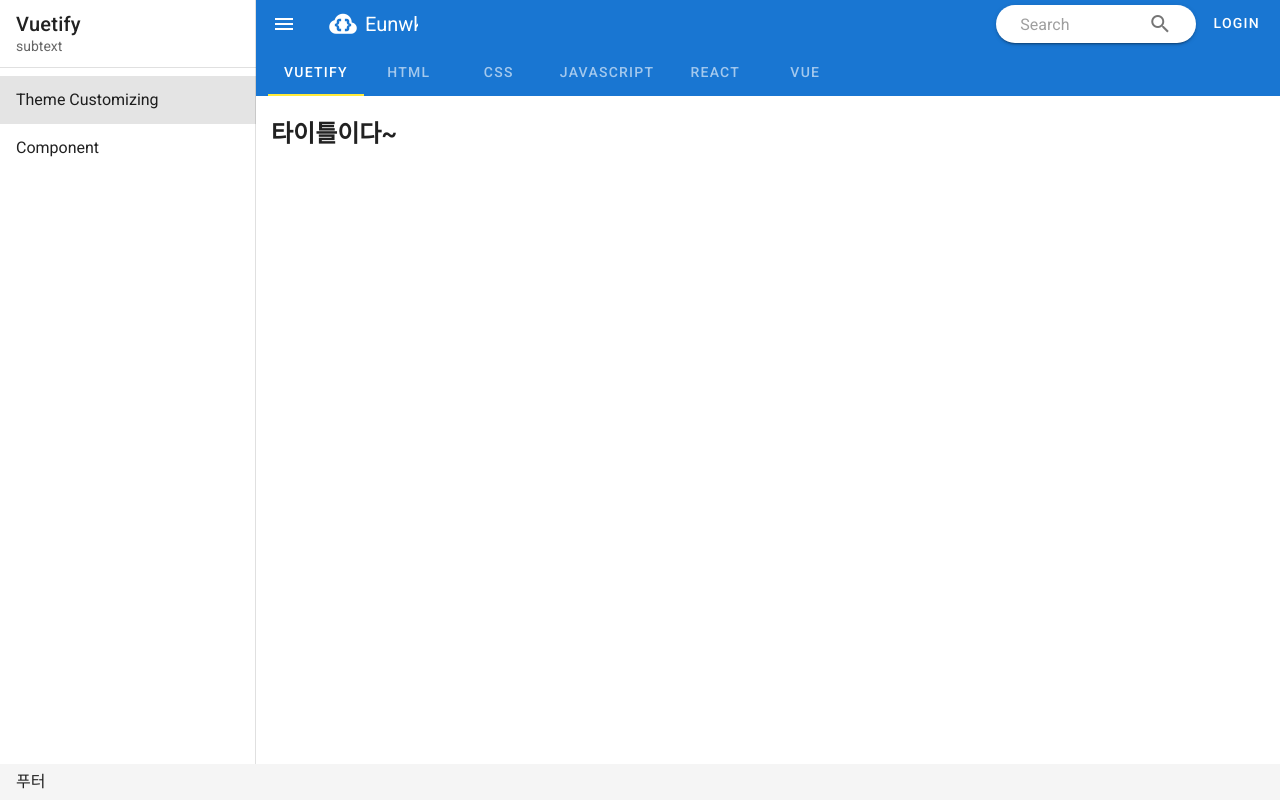
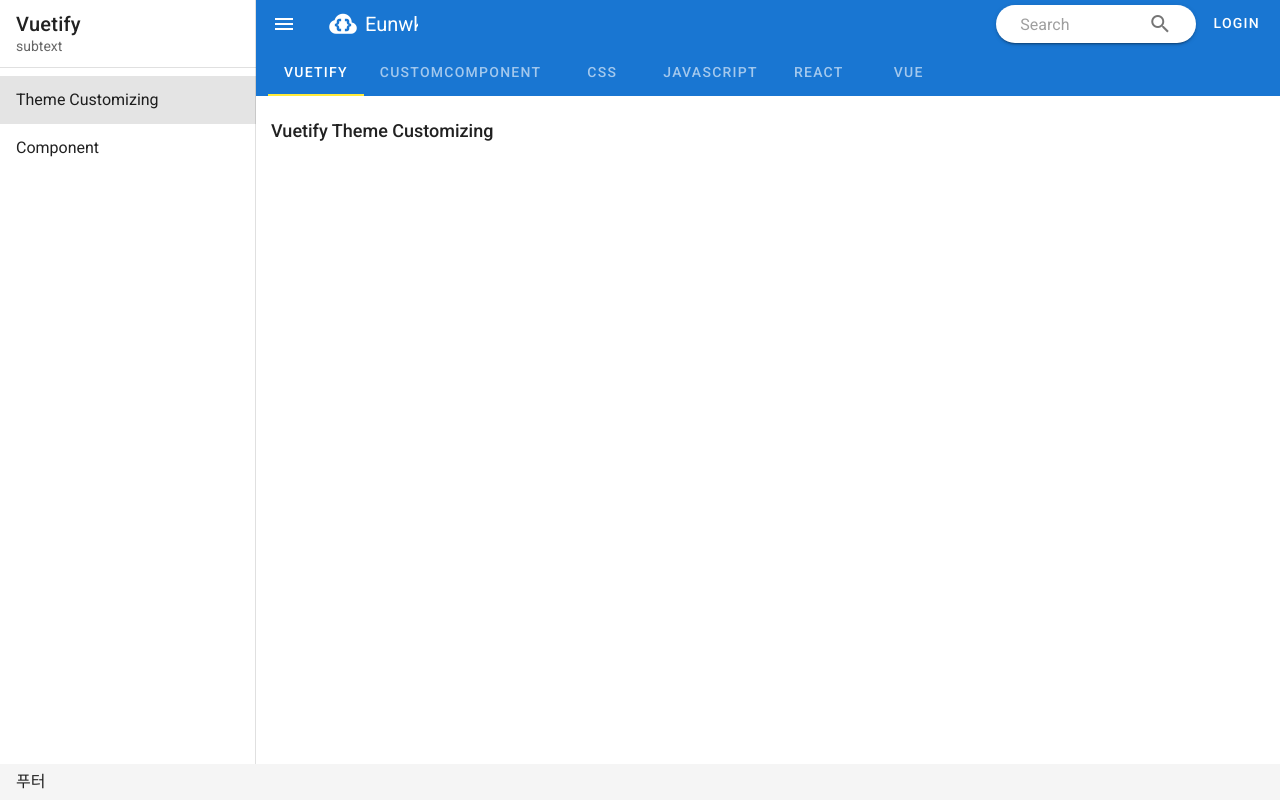
Before and after one commit to eunwk/eunwk-vue-template, a Vue app in the folder vue2-vuetify2/: page /vuetify/theme in a window 1280 px wide. Built offline with nearby package versions, Linux system fonts and the light colour scheme.

Commit message:
sectionTitle 추가, eslint 예외 적용

```diff
--- a/vue2-vuetify2/src/components/SectionTitle.vue
+++ b/vue2-vuetify2/src/components/SectionTitle.vue
@@ -1,20 +1,100 @@
 <template>
   <div class="section-title-area">
-    <h1>타이틀이다~</h1>
+    <div :class="computeDepth"><v-icon v-if="icon" class="mr-2">{{ icon }}</v-icon>{{ title }}</div>
+    <div class="section-extra-area">
+      <slot></slot>
+    </div>
   </div>
 </template>
 
 <script>
-
 export default {
   name: 'SectionTitle',
+  props: {
+    title: {
+      type: String,
+      default: '',
+    },
+    depth: {
+      type: String,
+      default: '1',
+    },
+    icon: {
+      type: String,
+      default: null,
+    },
+  },
   data: () => ({
   }),
+  computed: {
+    computeDepth() {
+      return `section-title depth-${this.depth}`;
+    },
+  },
   methods: {
   },
 };
 </script>
 
-<style scoped>
+<style>
+.section-title-area {
+  margin-bottom: 8px;
+  display: flex;
+  align-items: center;
+  justify-content: space-between;
+  min-height: 28px;
+}
+.section-title {
+  margin-right: 10px;
+  font-weight: 500;
+}
+
+.section-title.depth-1 {
+  font-size: 18px;
+}
+
+.section-title.depth-2{
+  font-size: 16px;
+}
+
+.section-title.depth-3{
+  font-size: 16px;
+  font-weight: 400;
+}
+
+.section-title.depth-4{
+  font-size: 14px;
+  font-weight: 400;
+}
+
+/* .section-title .v-icon {
+  margin-left: -8px;
+} */
+
+.section-extra-area {
+  display: flex;
+  align-items: center;
+}
+
+.section-extra-area>*:not(:last-child) {
+  margin-right: 5px;
+}
+.section-extra-area>button {
+  height: 28px !important;
+}
+
+.section-extra-area .v-input__slot[role='combobox'] {
+  height: 28px;
+  min-height: 28px !important;
+}
+
+.section-extra-area .v-input__slot[role='combobox'] .v-input__append-inner {
+  align-self: center;
+  margin-top: 0 !important;
+}
+
+.section-extra-area .v-text-field--outlined.v-input--dense .v-label {
+  top: auto;
+}
 
 </style>
--- a/vue2-vuetify2/src/layouts/SubPageLayout.vue
+++ b/vue2-vuetify2/src/layouts/SubPageLayout.vue
@@ -78,11 +78,9 @@
         ],
       },
       {
-        category: 'Html',
+        category: 'CustomComponent',
         menus: [
-          { title: 'html 서브 메뉴1', src: '/html/sub1' },
-          { title: 'html 서브 메뉴2', src: '/html/sub2' },
-          { title: 'html 서브 메뉴3', src: '/html/sub3' },
+          { title: 'SectionTitle', src: '/custom-component/section-title' },
         ],
       },
       {
@@ -123,7 +121,7 @@
     selectedTabTitle: '11111',
     tabItems: [
       { id: 1, category: 'Vuetify', src: '/vuetify/theme' },
-      { id: 2, category: 'Html', src: '/html/sub1' },
+      { id: 2, category: 'CustomComponent', src: '/custom-component/section-title' },
       { id: 3, category: 'Css', src: '/css/sub1' },
       { id: 4, category: 'JavaScript', src: '/javascript' },
       { id: 5, category: 'React', src: '/react' },
--- a/vue2-vuetify2/src/router/index.js
+++ b/vue2-vuetify2/src/router/index.js
@@ -39,9 +39,9 @@
         component: () => import(/* webpackChunkName: 'index' */ '../views/VuetifyTheme.vue'),
       },
       {
-        path: '/html/sub1',
-        name: 'HtmlSub1',
-        component: () => import(/* webpackChunkName: 'index' */ '../views/HtmlSub1.vue'),
+        path: '/custom-component/section-title',
+        name: 'CustomSectionTitle',
+        component: () => import(/* webpackChunkName: 'index' */ '../views/CustomSectionTitle.vue'),
       },
       {
         path: '/html/sub2',
--- /dev/null
+++ b/vue2-vuetify2/src/views/CustomSectionTitle.vue
@@ -0,0 +1,70 @@
+<template>
+    <div>
+        <section>
+            <section-title title='1Depth Title' depth="1"></section-title>
+            <div class="box">Contents</div>
+            <section-title title='2Depth Title' depth="2"></section-title>
+            <div class="box">Contents</div>
+            <section-title title='3Depth Title' depth="3"></section-title>
+            <div class="box">Contents</div>
+            <section-title title='4Depth Title' depth="4"></section-title>
+            <div class="box">Contents</div>
+        </section>
+        <section>
+            <section-title title='아이콘 추가' depth="1" icon="mdi-domain"></section-title>
+            <div class="box">Contents</div>
+            <section-title title='타이틀에 아이콘 추가' icon="mdi-email"></section-title>
+            <div class="box">Contents</div>
+        </section>
+        <section>
+            <section-title title='extra 컴포넌트 배치'><v-btn>버튼</v-btn></section-title>
+            <div class="box">Contents</div>
+            <section-title title='extra 컴포넌트 배치'>
+                <v-combobox v-model="select" :items="comboItems" label="Combobox" multiple outlined hide-details
+                    dense></v-combobox>
+                <v-btn>버튼</v-btn>
+            </section-title>
+            <div class="box">Contents</div>
+            <section-title title='extra 컴포넌트 배치'>
+                <label for="src">label</label>
+                <v-text-field id="src" hide-details dense></v-text-field>
+            </section-title>
+            <div class="box">Contents</div>
+        </section>
+    </div>
+</template>
+
+<script>
+import SectionTitle from '@/components/SectionTitle.vue';
+
+export default {
+    name: 'CustomSectionTitle',
+    components: {
+        'section-title': SectionTitle,
+    },
+    data() {
+        return {
+            comboItems: [
+                'Programming',
+                'Design',
+                'Vue',
+                'Vuetify',
+            ],
+        };
+    },
+};
+</script>
+
+<style scoped>
+section {
+    margin-bottom: 20px;
+}
+
+.box {
+    background: #f1f1f1;
+    padding: 20px 10px;
+    margin-bottom: 25px;
+    text-align: center;
+    color: #999;
+}
+</style>
--- a/vue2-vuetify2/src/views/HtmlSub1.vue
+++ /dev/null
@@ -1,9 +0,0 @@
-<template>
-    <div>HtmlSub1</div>
-</template>
-
-<script>
-export default {
-    name: 'HtmlSub1',
-};
-</script>
```
Also changed, not shown: vue2-vuetify2/.eslintrc.js, 1 other file (tests, documents, lock files or other folders).
